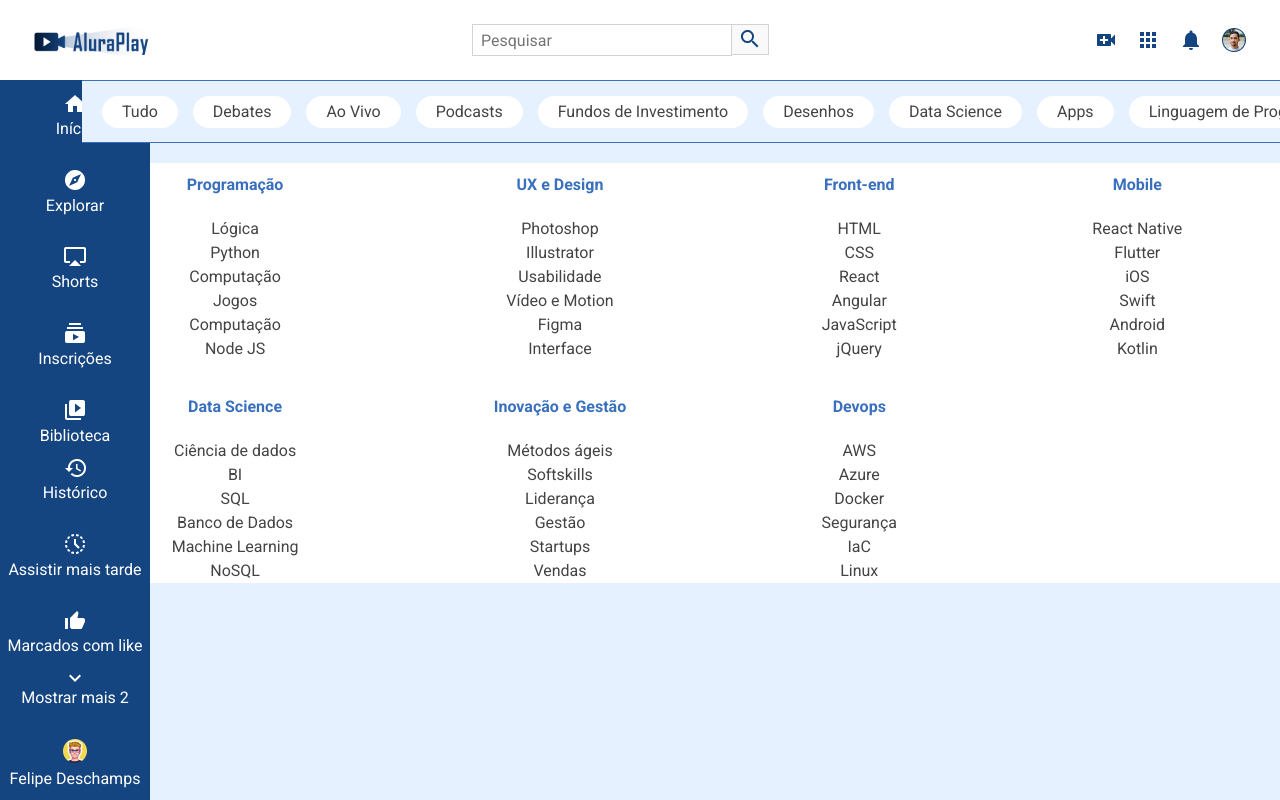
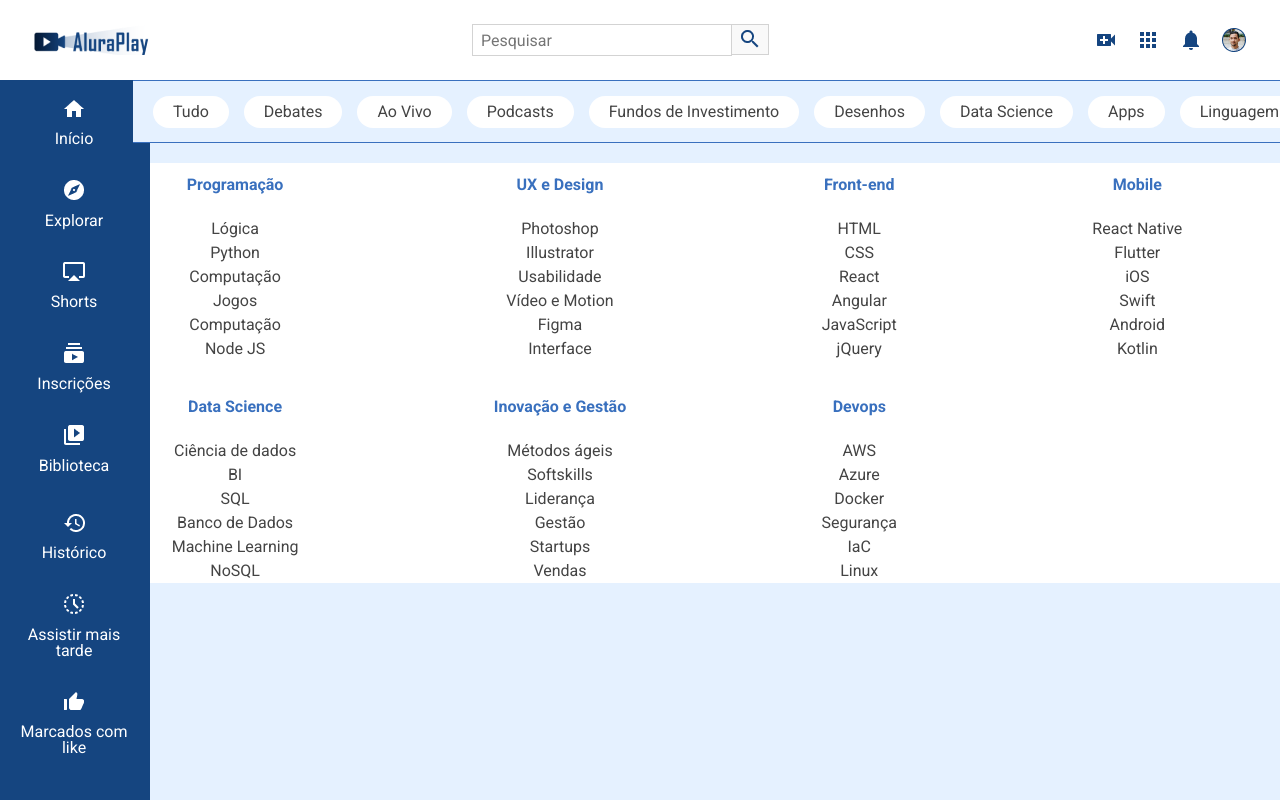
Before and after one commit to GabriellMaiaa/PlayCss, a plain HTML site: page index.html in a window 1280 px wide. Drawn offline with Linux system fonts and the light colour scheme.

Commit message:
alinhando aside

```diff
--- a/css/flexbox.css
+++ b/css/flexbox.css
@@ -45,6 +45,7 @@
     white-space: nowrap;
     overflow: scroll;
     gap: 15px;
+    margin-left: 51px;
 }
 
 @media(min-width:834px) {
@@ -93,5 +94,10 @@
 }
     .menu__lista {
         height: auto;
+        padding: 20px 17px 20px 15px;
+    }
+    .menu__itens {
+        flex-direction: column;
+        gap: 10px;
     }
 }
```
